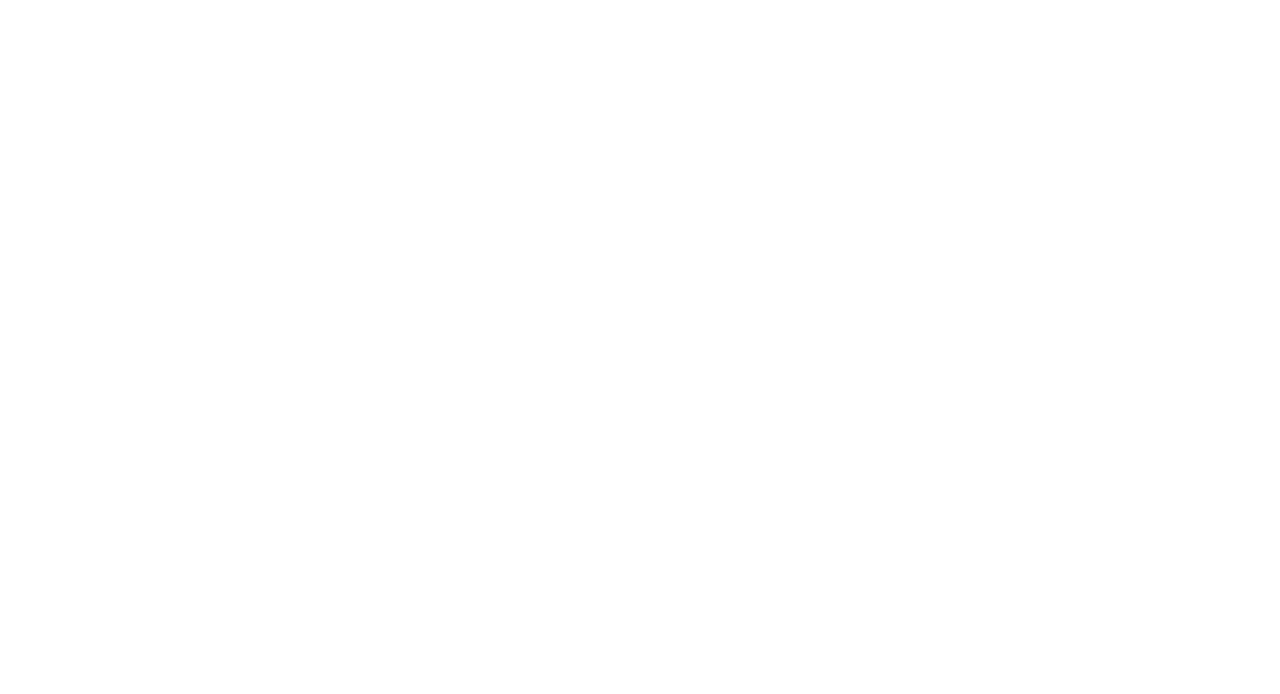
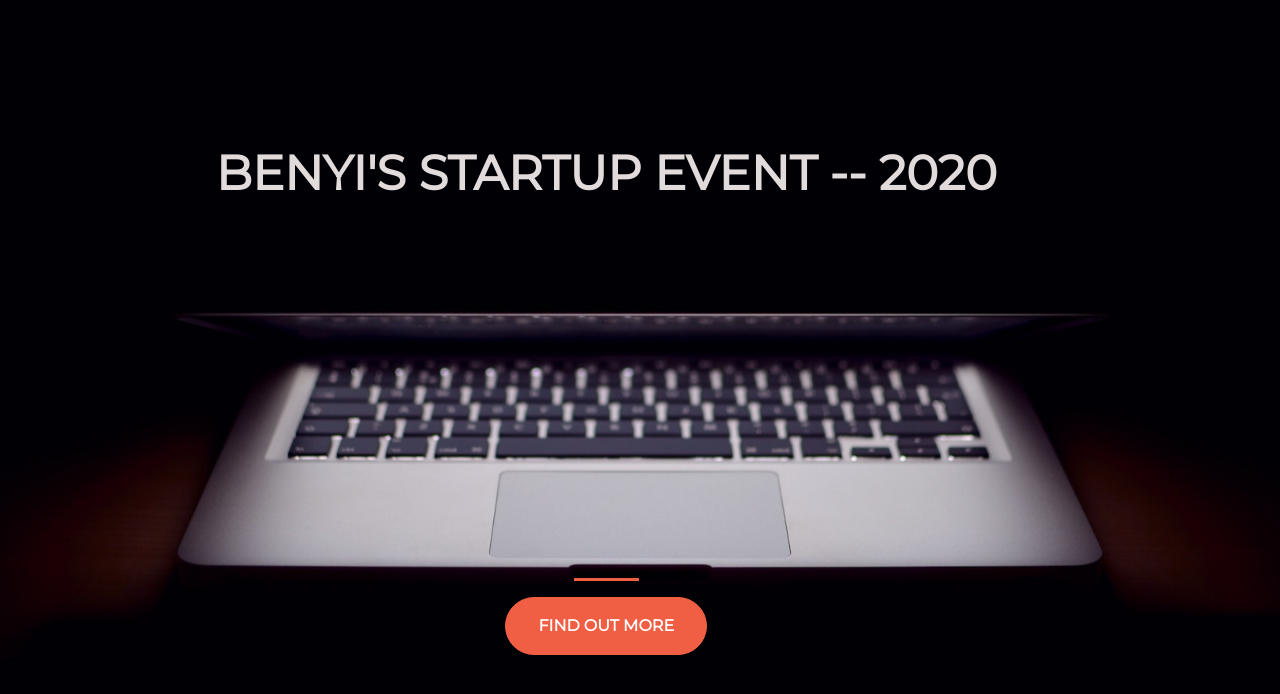
Before and after one commit to benyigong1995/startup, a plain HTML site: page index.html in a window 1280 px wide. Drawn offline with nearby package versions, Linux system fonts and the light colour scheme.

Commit message:
Add files via upload

```diff
--- a/index.html
+++ b/index.html
@@ -2,6 +2,10 @@
 <html>
   <head>
     <title>Startup</title>
+
+    <!-- Required meta tags -->
+    <meta charset="utf-8">
+    <meta name="viewport" content="width=device-width, initial-scale=1, shrink-to-fit=no">
 
     <!-- Google Fonts -->
     <link href="https://fonts.googleapis.com/css?family=Montserrat" rel="stylesheet">
@@ -13,6 +17,23 @@
     <link rel="stylesheet" type="text/css" href="style.css">
   </head>
   <body>
+    <div class="container d-flex align-items-center h-100">
+      <div class="row">
+        <header class="text-center col-12">
+          <h1 class="text-uppercase"><strong>Benyi's Startup Event -- 2020</strong></h1>
+        </header>
+        <div class="buffer col-12">
+
+        </div>
+        <section class="text-center col-12">
+          <hr>
+          <a href="https://mailchi.mp/1b8e803b43f3/ztmstudents">
+            <button class="btn btn-primary btn-xl">Find out more</button>
+          </a>
+        </section>
+      </div>
+    </div>
+
 
   </body>
 </html>
--- a/style.css
+++ b/style.css
@@ -3,4 +3,45 @@ html {
   width: 100%;
   height: 100%;
   font-family: 'Montserrat', sans-serif;
+  background: url(header.jpg) no-repeat center center fixed;
+  -webkit-background-size: cover;
+  -moz-background-size: cover;
+  -o-background-size: cover;
+  background-size: cover;
 }
+
+hr {
+	border-color: #f05f44;
+	border-width: 3px;
+	max-width: 65px;
+}
+
+h1 {
+	font-size: 3rem;
+	color: #e2dbdb;
+}
+
+.buffer {
+	height: 22rem;
+}
+
+.btn {
+	font-weight: 700;
+	border-radius: 300px;
+	text-transform: uppercase;
+}
+
+.btn-primary {
+	background-color: #f05f44;
+	border-color: #f05f44;
+}
+
+.btn-primary:hover {
+	background-color: #ee4b08;
+	border-color: #ee4b08;
+	border-width: 4px;
+}
+
+.btn-xl {
+	padding: 1rem 2rem;
+}
```
